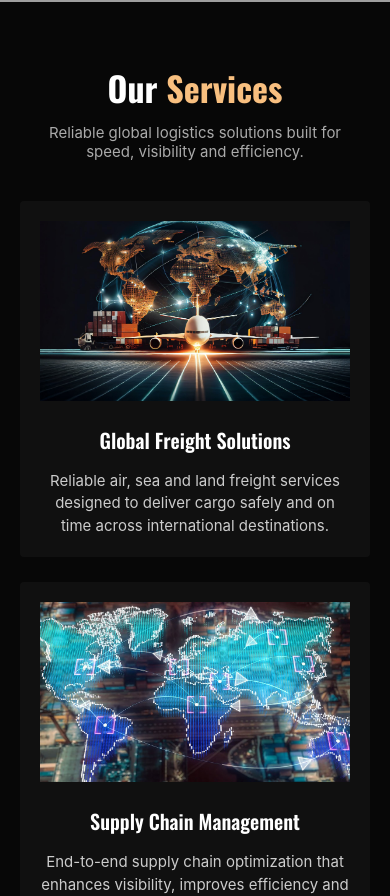
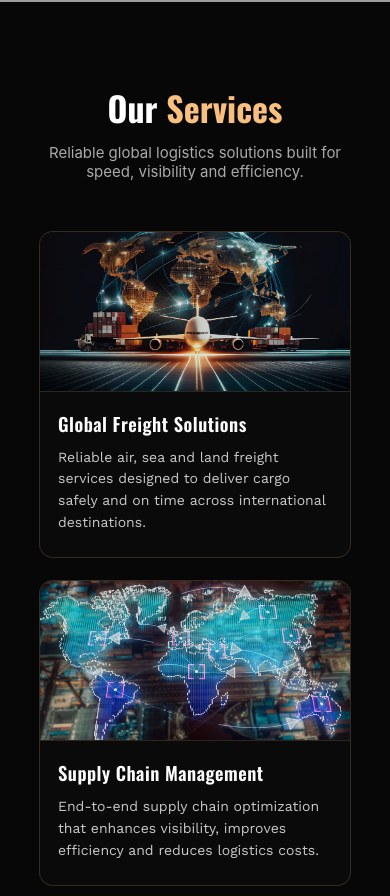
Before and after one commit to harshinJJ/Navex-Global, a React (Create React App) app: page / in a window 390 px wide. Shown: the part 2880-3776 px from the top of the page. Built offline with nearby package versions, Linux system fonts and the light colour scheme; grey boxes are pictures that could not be loaded.

Commit message:
Updated About page animations

```diff
--- a/src/components/Services.jsx
+++ b/src/components/Services.jsx
@@ -1,9 +1,9 @@
 import "./../styles/services.css";
+import { useEffect, useRef, useState } from "react";
+
 import img1 from "../assets/services/img1.jpg";
 import img2 from "../assets/services/img2.jpg";
 import img3 from "../assets/services/img3.jpg";
-
-import { useEffect, useRef, useState } from "react";
 
 export default function Services() {
   return (
@@ -18,19 +18,19 @@ export default function Services() {
       </p>
 
       <div className="services-container">
-        <FadeCard
+        <ServiceCard
           img={img1}
           title="Global Freight Solutions"
           desc="Reliable air, sea and land freight services designed to deliver cargo safely and on time across international destinations."
         />
 
-        <FadeCard
+        <ServiceCard
           img={img2}
           title="Supply Chain Management"
           desc="End-to-end supply chain optimization that enhances visibility, improves efficiency and reduces logistics costs."
         />
 
-        <FadeCard
+        <ServiceCard
           img={img3}
           title="Customs Clearance & Documentation"
           desc="Fast and compliant customs processing with complete documentation support for smooth cross-border cargo movement."
@@ -40,33 +40,37 @@ export default function Services() {
   );
 }
 
-function FadeCard({ img, title, desc }) {
+function ServiceCard({ img, title, desc }) {
   const ref = useRef(null);
   const [visible, setVisible] = useState(false);
 
   useEffect(() => {
     const observer = new IntersectionObserver(
       (entries) => {
-        entries.forEach((entry) => {
-          setVisible(entry.isIntersecting);
-        });
+        entries.forEach((entry) => setVisible(entry.isIntersecting));
       },
       { threshold: 0.3 },
     );
 
     if (ref.current) observer.observe(ref.current);
-
     return () => observer.disconnect();
   }, []);
 
   return (
     <div
       ref={ref}
-      className={`service-card fade-card ${visible ? "visible" : ""}`}
+      className={`service-card service-card--fade ${
+        visible ? "service-card--visible service-card--glow" : ""
+      }`}
     >
-      <img src={img} alt={title} />
-      <h3>{title}</h3>
-      <p>{desc}</p>
+      <div className="service-card__media">
+        <img src={img} alt={title} className="service-card__image" />
+      </div>
+
+      <div className="service-card__body">
+        <h3 className="service-card__title">{title}</h3>
+        <p className="service-card__desc">{desc}</p>
+      </div>
     </div>
   );
 }
--- a/src/styles/services.css
+++ b/src/styles/services.css
@@ -1,5 +1,6 @@
 @import url("https://fonts.googleapis.com/css2?family=Oswald:wght@300;400;600;700&family=Work+Sans:wght@300;400;500&display=swap");
 
+/* SECTION */
 .services-section {
   background: #070707;
   width: 100%;
@@ -8,15 +9,17 @@
 }
 
 .services-title {
-  font-size: 62px;
+  font-size: 52px;
   font-weight: 700;
   color: #fff;
   margin-bottom: 10px;
   font-family: "Oswald", sans-serif;
 }
+
 .services-title span {
   color: rgba(248, 191, 127);
 }
+
 .services-subtitle {
   color: #aaa;
   font-size: 18px;
@@ -29,104 +32,163 @@
   gap: 40px;
   flex-wrap: wrap;
 }
-.fade-card {
-  opacity: 0;
-  transform: translateY(50px);
-  transition:
-    opacity 0.9s ease-out,
-    transform 0.9s cubic-bezier(0.22, 1, 0.36, 1);
+
+/* CARD BASE */
+.service-card {
+  width: 430px;
+  border-radius: 18px;
+  overflow: hidden;
+  background: rgba(12, 12, 12, 0.8);
+  border: 1px solid rgba(248, 191, 127, 0.18);
+  backdrop-filter: blur(6px);
+  transition: 0.35s ease;
+  box-shadow: 0 0 0 rgba(0, 0, 0, 0);
 }
 
-.fade-card.visible {
+.service-card:hover {
+  transform: translateY(-10px);
+  border-color: rgba(248, 191, 127, 0.35);
+  box-shadow:
+    0px 12px 34px rgba(248, 191, 127, 0.08),
+    0px 0px 20px rgba(248, 191, 127, 0.15);
+}
+
+/* IMAGE */
+.service-card__media {
+  height: 230px;
+  overflow: hidden;
+  border-bottom: 1px solid rgba(248, 191, 127, 0.15);
+}
+
+.service-card__image {
+  width: 100%;
+  height: 100%;
+  object-fit: cover;
+  transition: 0.55s ease;
+  filter: brightness(0.88);
+}
+
+.service-card:hover .service-card__image {
+  transform: scale(1.06);
+  filter: brightness(1);
+}
+
+/* CONTENT */
+.service-card__body {
+  padding: 26px 26px 32px;
+  text-align: left;
+}
+
+.service-card__title {
+  font-family: "Oswald", sans-serif;
+  font-size: 23px;
+  font-weight: 600;
+  color: #fdfdfd;
+  margin-bottom: 10px;
+  letter-spacing: 0.5px;
+}
+
+.service-card__desc {
+  font-family: "Work Sans", sans-serif;
+  color: #c9c9c9;
+  line-height: 1.55;
+  font-size: 15.5px;
+}
+
+/* FADE ANIMATION */
+.service-card--fade {
+  opacity: 0;
+  transform: translateY(55px);
+  transition:
+    opacity 0.8s ease,
+    transform 0.8s ease;
+}
+
+.service-card--visible {
   opacity: 1;
   transform: translateY(0);
 }
 
-.service-card {
-  background: #101010;
-  padding: 25px;
-  width: 450px;
-  border-radius: 4px;
-  text-align: center;
-  transition: 0.3s ease;
+/* GLOW ANIMATION WHEN CARD ENTERS VIEW */
+@keyframes cardGlow {
+  0% {
+    box-shadow: 0 0 0 rgba(248, 191, 127, 0);
+    border-color: rgba(248, 191, 127, 0.15);
+  }
+  40% {
+    box-shadow:
+      0 0 18px rgba(248, 191, 127, 0.28),
+      0 0 32px rgba(248, 191, 127, 0.15);
+    border-color: rgba(248, 191, 127, 0.4);
+  }
+  100% {
+    box-shadow: 0 0 0 rgba(248, 191, 127, 0);
+    border-color: rgba(248, 191, 127, 0.18);
+  }
 }
 
-.service-card img {
-  width: 100%;
-  height: 200px;
-  object-fit: cover;
-  margin-bottom: 20px;
+.service-card--glow {
+  animation: cardGlow 1.2s ease-out;
 }
 
-.service-card h3 {
-  font-size: 22px;
-  color: #fff;
-  font-weight: 600;
-  margin-bottom: 15px;
-  font-family: "Oswald", sans-serif;
+/* ONLY ENABLE GLOW ON MOBILE */
+@media (min-width: 601px) {
+  .service-card--glow {
+    animation: none !important;
+  }
 }
 
-.service-card p {
-  color: #ccc;
-  font-size: 15px;
-  line-height: 1.5;
+/* TABLET */
+@media (max-width: 1024px) {
+  .services-title {
+    font-size: 48px;
+  }
+  .services-subtitle {
+    font-size: 16px;
+  }
+  .service-card {
+    width: 100%;
+    max-width: 410px;
+  }
+  .service-card__media {
+    height: 210px;
+  }
+  .service-card__title {
+    font-size: 21px;
+  }
+  .service-card__desc {
+    font-size: 15px;
+  }
 }
 
-.service-card:hover {
-  transform: translateY(-5px);
-  background: #141414;
-}
-
-@media (max-width: 1025px) {
-  .services-container {
-    gap: 30px;
-  }
-
-  .service-card {
-    width: 380px;
-  }
-
+/* MOBILE */
+@media (max-width: 600px) {
   .services-title {
     font-size: 34px;
   }
-
-  .services-subtitle {
-    font-size: 16px;
-  }
-}
-
-@media (max-width: 600px) {
-  .services-section {
-    padding: 60px 20px;
-  }
-
-  .services-title {
-    font-size: 34px;
-  }
-
   .services-subtitle {
     font-size: 15px;
-    margin-bottom: 40px;
-    padding: 0 10px;
   }
-
   .services-container {
     flex-direction: column;
     align-items: center;
-    gap: 25px;
+    gap: 22px;
   }
-
   .service-card {
     width: 100%;
-    max-width: 380px;
-    padding: 20px;
+    max-width: 100%;
+    border-radius: 14px;
   }
-
-  .service-card img {
-    height: 180px;
+  .service-card__media {
+    height: 160px;
   }
-
-  .service-card h3 {
-    font-size: 20px;
+  .service-card__body {
+    padding: 18px 18px 24px;
+  }
+  .service-card__title {
+    font-size: 18.5px;
+  }
+  .service-card__desc {
+    font-size: 14px;
   }
 }
```
